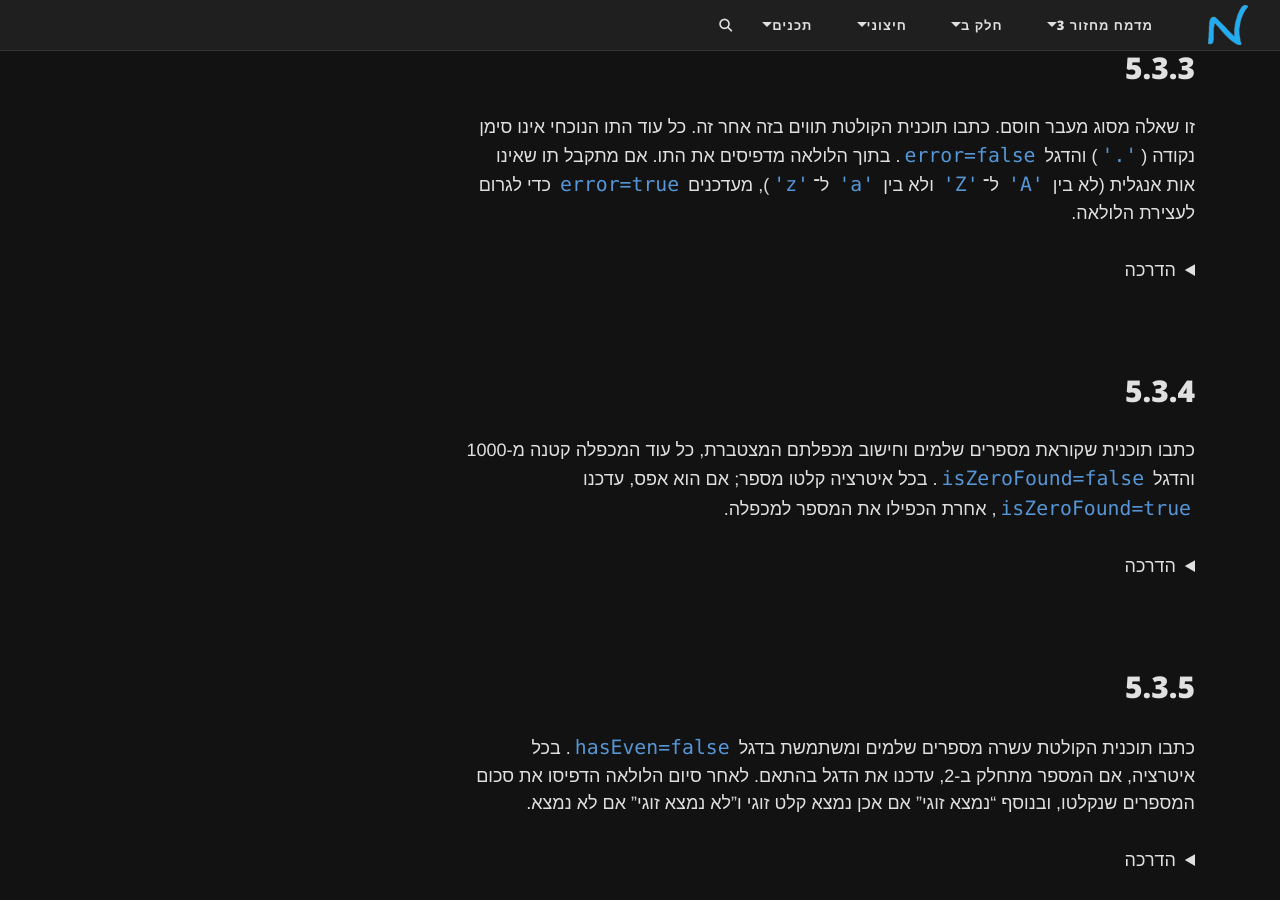
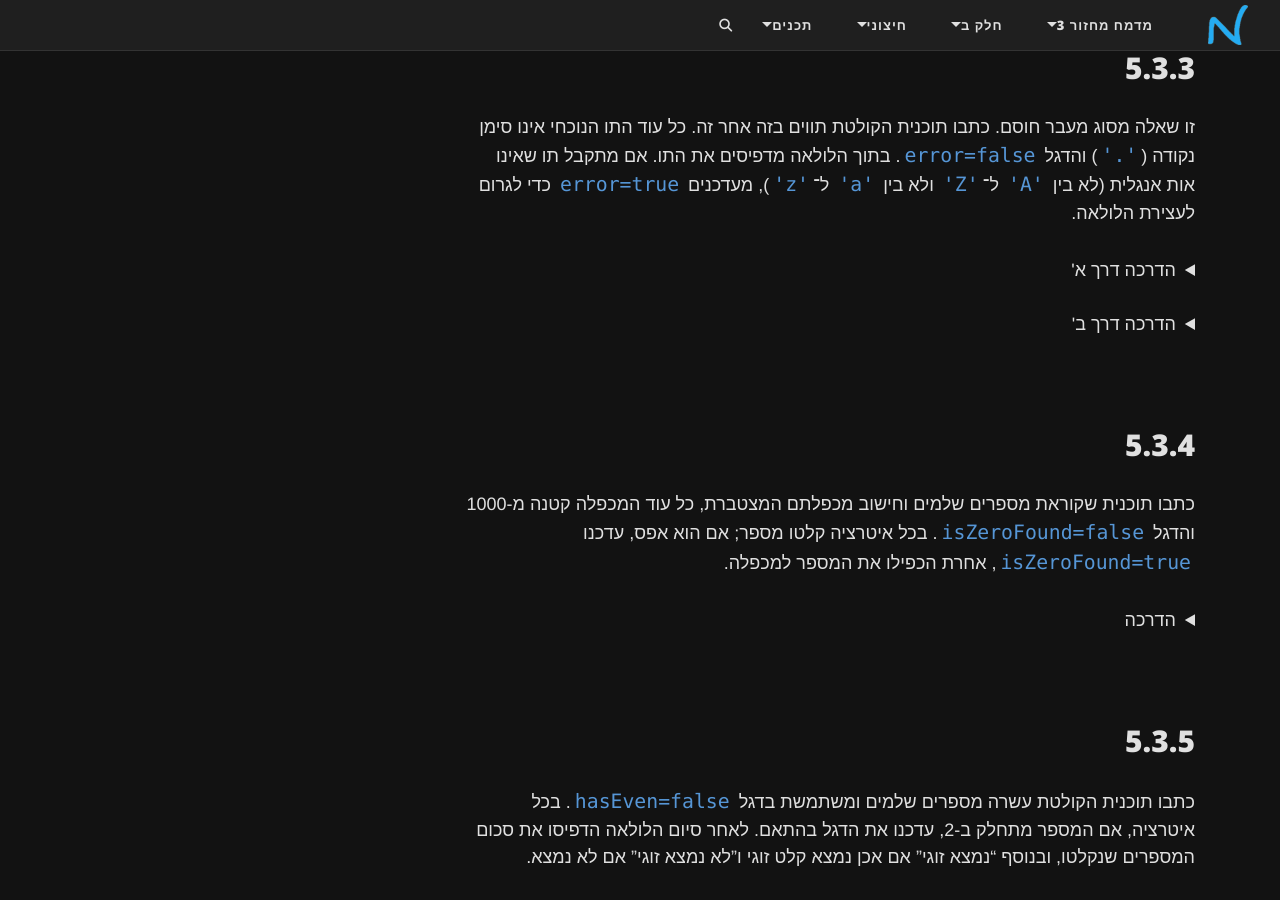
Before and after one commit to 3strategy/BeautifulYesodot, a Jekyll site: the page built from cs/Chapter5Ex5.3.md, in a window 1280 px wide and 900 px high, scrolled down 1229 px. Built offline with Jekyll 4.4.1, drawn with Linux system fonts in a browser that asks for light colours; formulas are drawn with MathJax 3; comment, search, counter and statistics services are not loaded.

Commit message:
תיקון לתרגיל ב-5.3

```diff
--- a/cs/Chapter5Ex5.3.md
+++ b/cs/Chapter5Ex5.3.md
@@ -166,7 +166,12 @@
 זו שאלה מסוג מעבר חוסם.
 כתבו תוכנית הקולטת תווים בזה אחר זה. כל עוד התו הנוכחי אינו סימן נקודה (`'.'`) והדגל `error=false`. בתוך הלולאה מדפיסים את התו. אם מתקבל תו שאינו אות אנגלית (לא בין `'A'` ל־`'Z'` ולא בין `'a'` ל־`'z'`), מעדכנים `error=true` כדי לגרום לעצירת הלולאה.
 
-<details markdown="1"><summary>הדרכה</summary>
+<details markdown="1"><summary>הדרכה דרך א'</summary>
+- כתבו לולאת `while(true)`
+- הגדירו תנאי יציאה עם `break` בתוך הלולאה
+</details>
+
+<details markdown="1"><summary>הדרכה דרך ב'</summary>
 - הגדירו דגל (בוליאני) `error = false`.
 - תנאי ה־`while` יהיה `ch != '.' && !error`.
 - בכל איטרציה קלטו תו (`char ch`) ובדקו האם טווח האותיות תקין.
```
